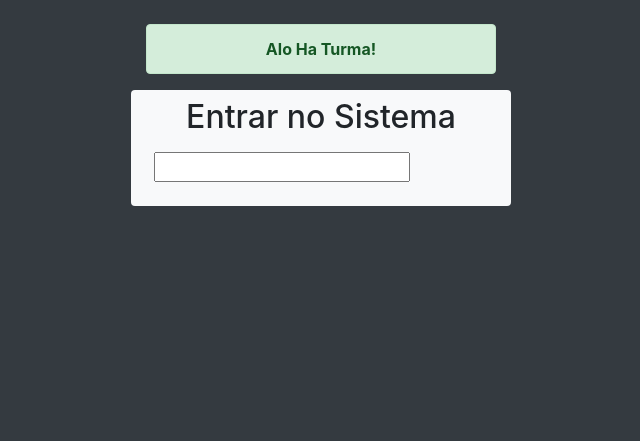
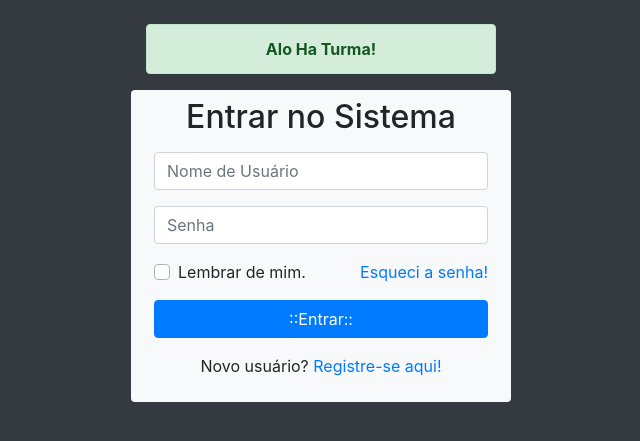
Before and after one commit to Andre-Dalabeneta/login, a PHP site: page /login/ in a window 1280 px wide. Shown: the top 441 px of the page, without its empty margins (319-959 px from the left). Run offline with PHP 8.4, Linux system fonts and the light colour scheme.

Commit message:
Formulário de Login
close#1

```diff
--- a/index.php
+++ b/index.php
@@ -7,13 +7,13 @@
 
 <head>
     <!-- Required meta tags -->
-<meta charset="utf-8">
-<meta name="viewport" content="width=device-width, initial-scale=1, shrink-to-fit=no">
+    <meta charset="utf-8">
+    <meta name="viewport" content="width=device-width, initial-scale=1, shrink-to-fit=no">
 
-<!-- Bootstrap CSS -->
-<link rel="stylesheet" href="https://stackpath.bootstrapcdn.com/bootstrap/4.3.1/css/bootstrap.min.css" integrity="sha384-ggOyR0iXCbMQv3Xipma34MD+dH/1fQ784/j6cY/iJTQUOhcWr7x9JvoRxT2MZw1T" crossorigin="anonymous">
+    <!-- Bootstrap CSS -->
+    <link rel="stylesheet" href="https://stackpath.bootstrapcdn.com/bootstrap/4.3.1/css/bootstrap.min.css" integrity="sha384-ggOyR0iXCbMQv3Xipma34MD+dH/1fQ784/j6cY/iJTQUOhcWr7x9JvoRxT2MZw1T" crossorigin="anonymous">
 
-<title>Sistema de login</title>
+    <title>Sistema de login</title>
 </head>
 
 <body class="bg-dark">
@@ -30,16 +30,57 @@
         </section>
         <!-- Formulário e login -->
         <section class="row">
-            <div class="col-lg-4 offset-lg-4 bg-light rounded"
-            id="caixaLogin">
+            <div class="col-lg-4 offset-lg-4 bg-light rounded" id="caixaLogin">
                 <h2 class="text-center mt-2">
                     Entrar no Sistema
                 </h2>
-                <form action="#" method="post" class="p-2"
-                id="formLogin">
+
+                <form action="#" method="post" class="p-2" id="formLogin">
+
                     <div class="form-group">
-                        <input type="text" name="" id="">
+
+                        <input type="text" name="nomeUsuario" id="nomeUsuario" placeholder="Nome de Usuário" class="form-control">
+
                     </div>
+
+                    <div class="form-group">
+
+                        <input type="password" name="senhaUsuario"
+                        id="senhaUsuario" placeholder="Senha" class="form-control">
+
+                    </div>
+
+                    <div class="form-group">
+
+                        <div class="custom-control custom-checkbox">
+
+                            <input type="checkbox" name="lembrar" id="lembrar"
+                            class="custom-control-input">
+
+                            <label for="lembrar" class="custom-control-label">
+                                Lembrar de mim.
+                            </label>
+
+                            <a href="#" class="float-right" id="btnEsqueci">
+                                Esqueci a senha!
+                            </a>
+
+                        </div>
+                    </div>
+
+                    <div class="form-group">
+                        <input type="submit" value="::Entrar::"
+                        name="btnEntrar" id="btnEntrar"
+                        class="btn btn-primary btn-block">
+                    </div>
+
+                    <div class="form-group">
+                        <p class="text-center">
+                            Novo usuário? <a href="#" id="btnRegistrar">
+                            Registre-se aqui!
+                        </a></p>
+                    </div>
+
                 </form>
             </div>
         </section>
```
